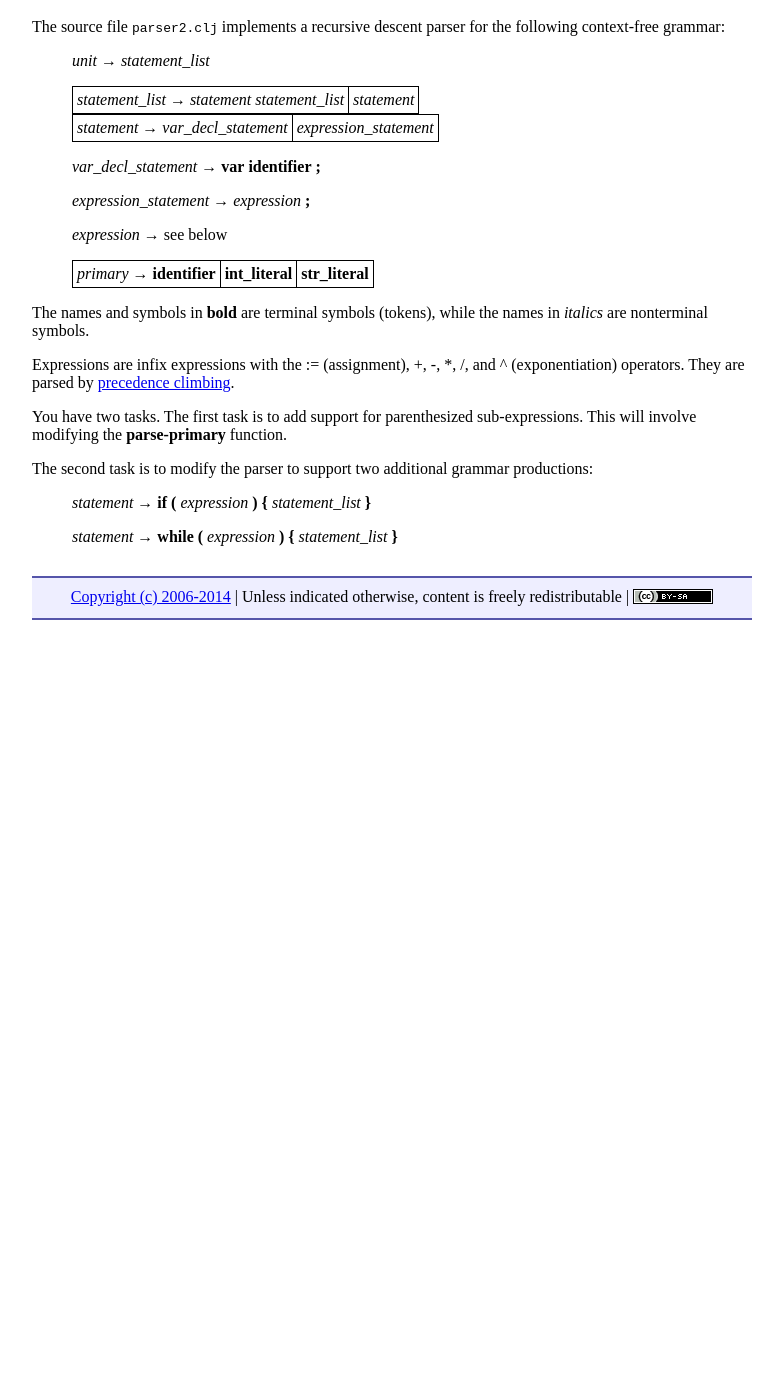
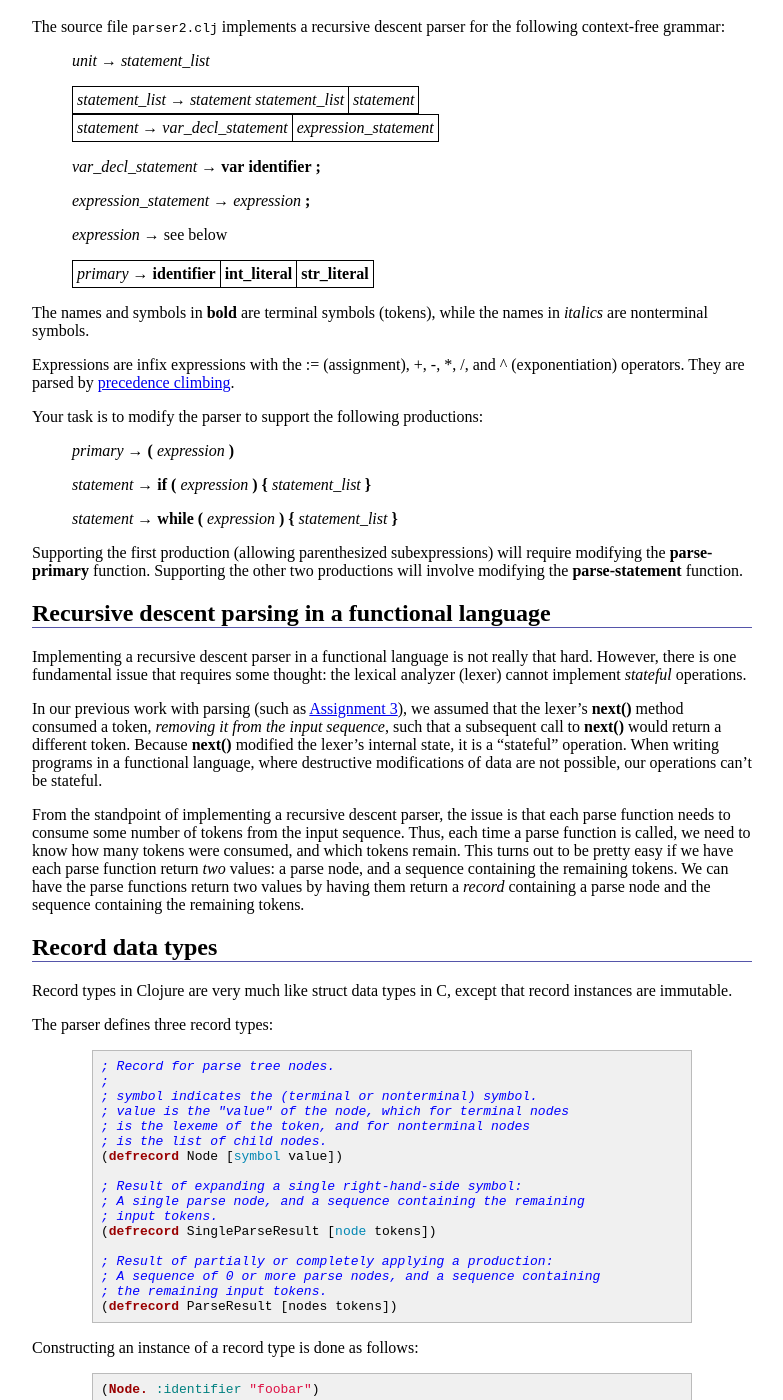
Before and after one commit to ycpcs/cs340-fall2014, a Jekyll site: the page built from assign/assign05.md, in a window 1280 px wide and 1400 px high, scrolled down 280 px. Shown: the whole window, without its empty margins (248-1031 px from the left). Built offline with Jekyll 4.4.1, drawn with Linux system fonts in a browser that asks for light colours; nearby versions of some CDN libraries; Markdown is read by kramdown in place of the engine named in the settings; before the commit the page ends 910 px from its top, so only the background shows below that; some of the changed text lies outside the part shown.

Commit message:
more content...

```diff
--- a/assign/assign05.md
+++ b/assign/assign05.md
@@ -33,10 +33,88 @@ The names and symbols in **bold** are terminal symbols (tokens), while the names
 
 Expressions are infix expressions with the := (assignment), +, -, \*, /, and ^ (exponentiation) operators.  They are parsed by [precedence climbing](../lectures/lecture06.html).
 
-You have two tasks.  The first task is to add support for parenthesized sub-expressions.  This will involve modifying the **parse-primary** function.
+Your task is to modify the parser to support the following productions:
 
-The second task is to modify the parser to support two additional grammar productions:
-
+> *primary* → **(** *expression* **)**
+>
 > *statement* → **if** **(** *expression* **)** **{** *statement\_list* **}**
 >
 > *statement* → **while** **(** *expression* **)** **{** *statement\_list* **}**
+
+Supporting the first production (allowing parenthesized subexpressions) will require modifying the **parse-primary** function.  Supporting the other two productions will involve modifying the **parse-statement** function.
+
+## Recursive descent parsing in a functional language
+
+Implementing a recursive descent parser in a functional language is not really that hard.  However, there is one fundamental issue that requires some thought: the lexical analyzer (lexer) cannot implement *stateful* operations.
+
+In our previous work with parsing (such as [Assignment 3](assign03.html)), we assumed that the lexer's **next()** method consumed a token, *removing it from the input sequence*, such that a subsequent call to **next()** would return a different token.  Because **next()** modified the lexer's internal state, it is a "stateful" operation.  When writing programs in a functional language, where destructive modifications of data are not possible, our operations can't be stateful.
+
+From the standpoint of implementing a recursive descent parser, the issue is that each parse function needs to consume some number of tokens from the input sequence.  Thus, each time a parse function is called, we need to know how many tokens were consumed, and which tokens remain.  This turns out to be pretty easy if we have each parse function return *two* values: a parse node, and a sequence containing the remaining tokens.  We can have the parse functions return two values by having them return a *record* containing a parse node and the sequence containing the remaining tokens.
+
+## Record data types
+
+Record types in Clojure are very much like struct data types in C, except that record instances are immutable.
+
+The parser defines three record types:
+
+{% highlight clojure %}
+; Record for parse tree nodes.
+;
+; symbol indicates the (terminal or nonterminal) symbol.
+; value is the "value" of the node, which for terminal nodes
+; is the lexeme of the token, and for nonterminal nodes
+; is the list of child nodes.
+(defrecord Node [symbol value])
+
+; Result of expanding a single right-hand-side symbol:
+; A single parse node, and a sequence containing the remaining
+; input tokens.
+(defrecord SingleParseResult [node tokens])
+
+; Result of partially or completely applying a production:
+; A sequence of 0 or more parse nodes, and a sequence containing
+; the remaining input tokens.
+(defrecord ParseResult [nodes tokens])
+{% endhighlight %}
+
+Constructing an instance of a record type is done as follows:
+
+{% highlight clojure %}
+(Node. :identifier "foobar")
+{% endhighlight %}
+
+This example creates a **Node** record with **:identifier** as the value of the **symbol** field, and the string **"foobar"** as the value of the **value** field.
+
+Accessing a field of a record is done by applying a keyword naming the field that you want to retrieve as a function on the record instance.  For exmaple, if **n** is a **Node** record instance, then the expression
+
+{% highlight clojure %}
+(:symbol n)
+{% endhighlight %}
+
+would retrieve the value of **n**'s **symbol** field.
+
+## Tokens, Parse functions
+
+The parser takes its inputs as a sequence of tokens.  Each token is a two-element vector, where the first element is the token's lexeme, and the second element is the token's symbol, represented as a Clojure keyword value.  Here are the types of tokens:
+
+> Symbol | Meaning
+> ------ | -------
+> **:var** | **var** keyword
+> **:func** | **func** keyword
+> **:if** | **if** keyword
+> **:while** | **while** keyword
+> **:identifier** | an identifier
+> **:str\_literal** | a string literal
+> **:int\_literal** | an integer literal
+> **:op\_assign** | the assignment operator, **:=**
+> **:op\_plus** | the addition operator, **+**
+> **:op\_minus** | the subtraction operator, **-**
+> **:op\_mul** | the multiplication operator, <b>*</b>
+> **:op\_div** | the division operator, **/**
+> **:op\_exp** | the exponentiation operator, **^**
+> **:lparen** | left parenthesis, **(**
+> **:rparen** | right parenthesis, **)**
+> **:lbrace** | left brace, **{**
+> **:rbrace** | right brace, **)**
+
+Parse functions in the parser take a sequence of tokens and return a **SingleParseResult** record containing a **Node** (a parse tree representing the result of the parse), and a sequence containing the remaining input tokens.
```
